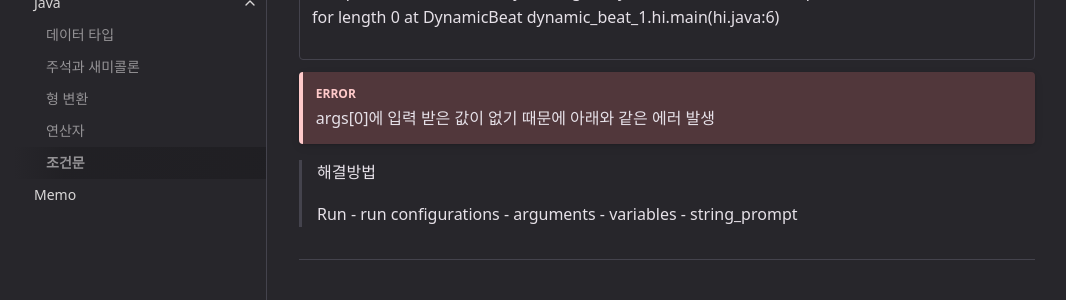
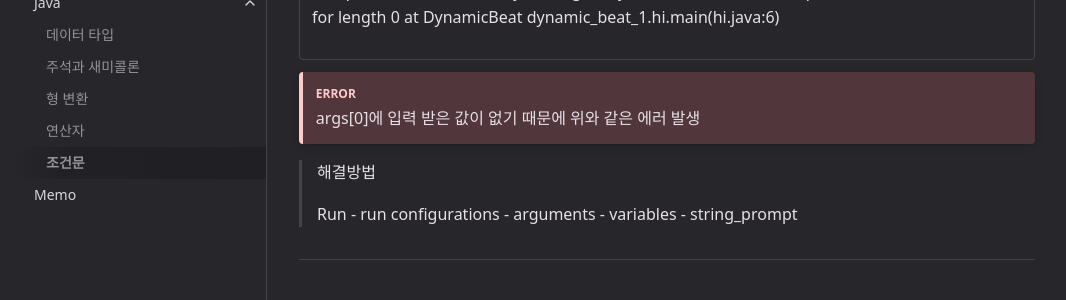
Before and after one commit to JGoo99/JGoo99.github.io, a Jekyll site: the page built from docs/java.md/conditon.md, in a window 1280 px wide and 900 px high, scrolled down 413 px. Shown: the part 153-453 px from the top of the window, without its empty margins (105-1171 px from the left). Built offline with Jekyll 4.4.1, drawn with Linux system fonts in a browser that asks for light colours.

Commit message:
fixerror_docs

```diff
--- a/docs/java.md/conditon.md
+++ b/docs/java.md/conditon.md
@@ -29,7 +29,7 @@ Index 0 out of bounds for length 0 at DynamicBeat dynamic_beat_1.hi.main(hi.java
 {: .warning-title }
 > Error
 >
-> args[0]에 입력 받은 값이 없기 때문에 아래와 같은 에러 발생
+> args[0]에 입력 받은 값이 없기 때문에 위와 같은 에러 발생
 
 > 해결방법
 >
```
Also changed, not shown: docs/java.md/annotation.md (+3 -1 lines), docs/java.md/data_type.md (+2 -0 lines).
